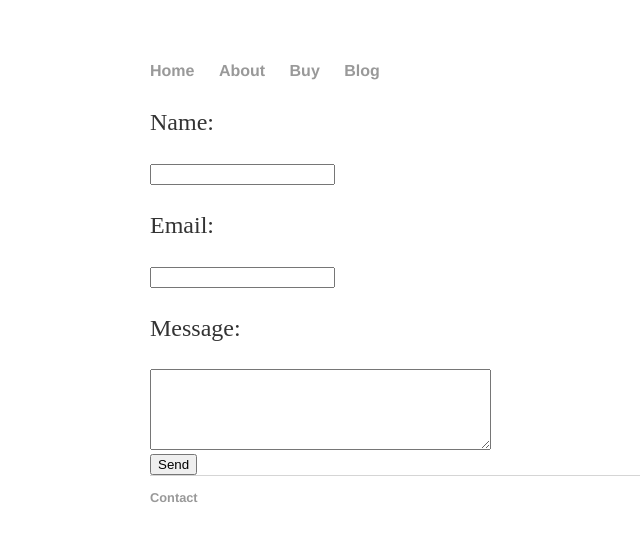
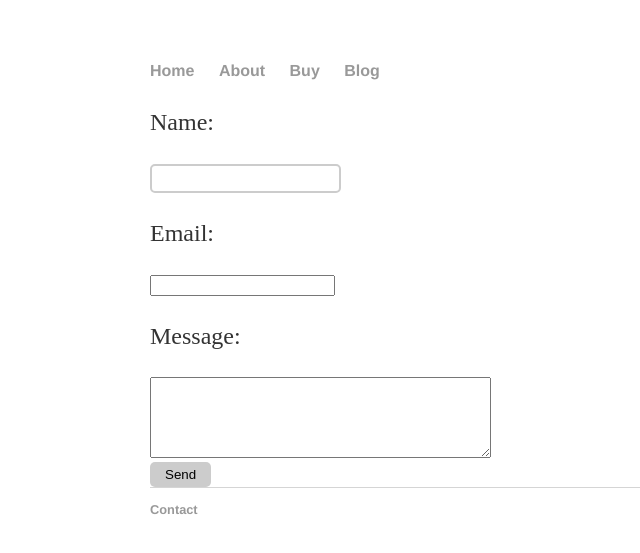
Before and after one commit to JustGamingLTD/justgamingltd.github.io2, a Jekyll site: the page built from contact/index.html, in a window 1280 px wide. Shown: the top 553 px of the page, without its empty margins (42-682 px from the left). Built offline with Jekyll 4.4.1, drawn with Linux system fonts in a browser that asks for light colours.

Commit message:
Update main.css

```diff
--- a/css/main.css
+++ b/css/main.css
@@ -11,6 +11,17 @@ h2 { font-size: 2.7em; }
 h3 { font-size: 2.3em; }
 h4 { font-size: 1.9em; }
 
+
+input[type=text] {padding:5px; border:2px solid #ccc;
+-webkit-border-radius: 5px;
+    border-radius: 5px;
+}
+input[type=text]:focus {border-color:#333; }
+
+input[type=submit] {padding:5px 15px; background:#ccc; border:0 none;
+    cursor:pointer;
+    -webkit-border-radius: 5px;
+    border-radius: 5px; }
 
 nav ul, footer ul { font-size: 1em; font-family: 'Helvetica', 'Arial', 'Sans-Serif'; padding: 0px; list-style: none; font-weight: bold; }
 nav ul li, footer ul li { display: inline; margin-right: 20px; }
```
